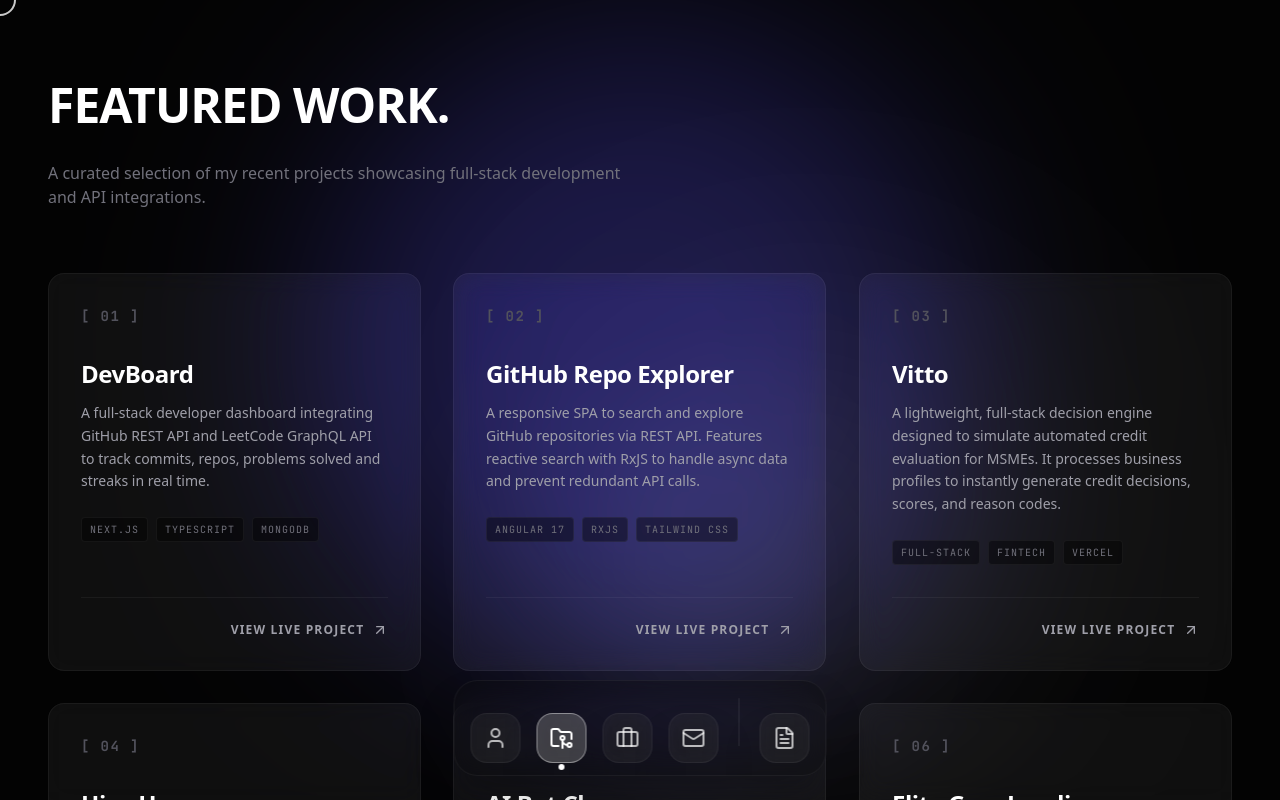
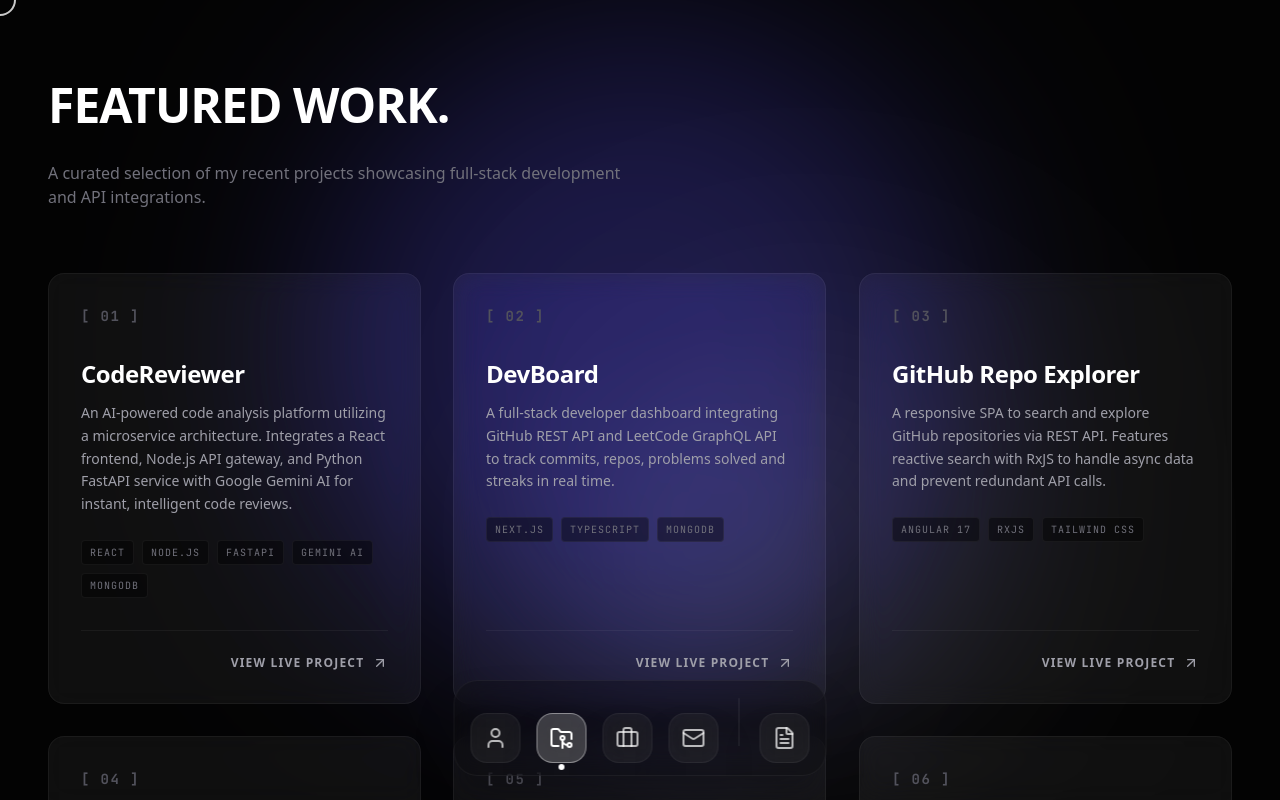
Before and after one commit to Omkarbhandia/portfolio-2026, a Next.js app: page / in a window 1280 px wide. Both pictures are taken after a click on the element 561 px from the left and 738 px from the top of the page. Shown: the part 855-1655 px from the top of the page. Built offline with nearby package versions, Linux system fonts and the light colour scheme.

Commit message:
feat: add CodeReviewer project

```diff
--- a/src/components/Projects.tsx
+++ b/src/components/Projects.tsx
@@ -6,6 +6,12 @@
 
 export default function Projects() {
     const projects = [
+        {
+            title: "CodeReviewer",
+            description: "An AI-powered code analysis platform utilizing a microservice architecture. Integrates a React frontend, Node.js API gateway, and Python FastAPI service with Google Gemini AI for instant, intelligent code reviews.",
+            techStack: ["REACT", "NODE.JS", "FASTAPI", "GEMINI AI", "MONGODB"],
+            demoUrl: "#",
+        },
         {
             title: "DevBoard",
             description: "A full-stack developer dashboard integrating GitHub REST API and LeetCode GraphQL API to track commits, repos, problems solved and streaks in real time.",
```
